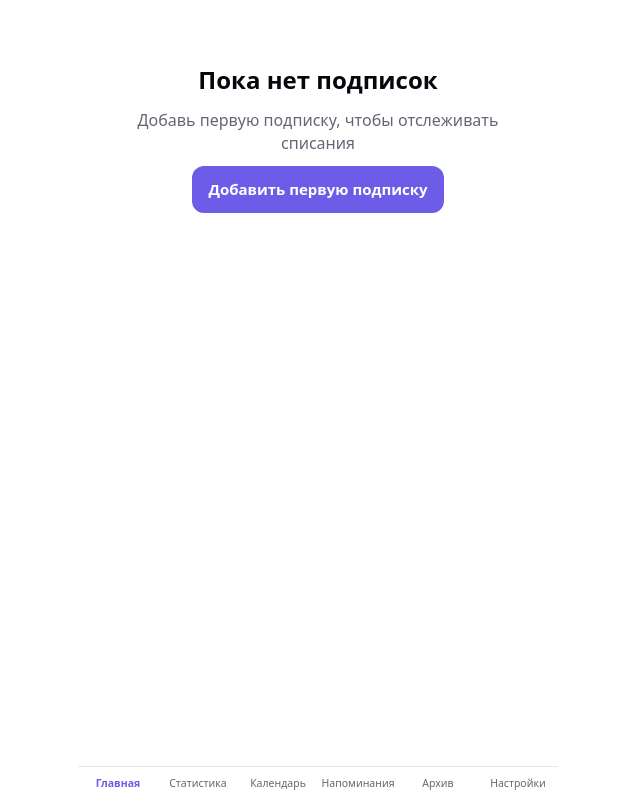
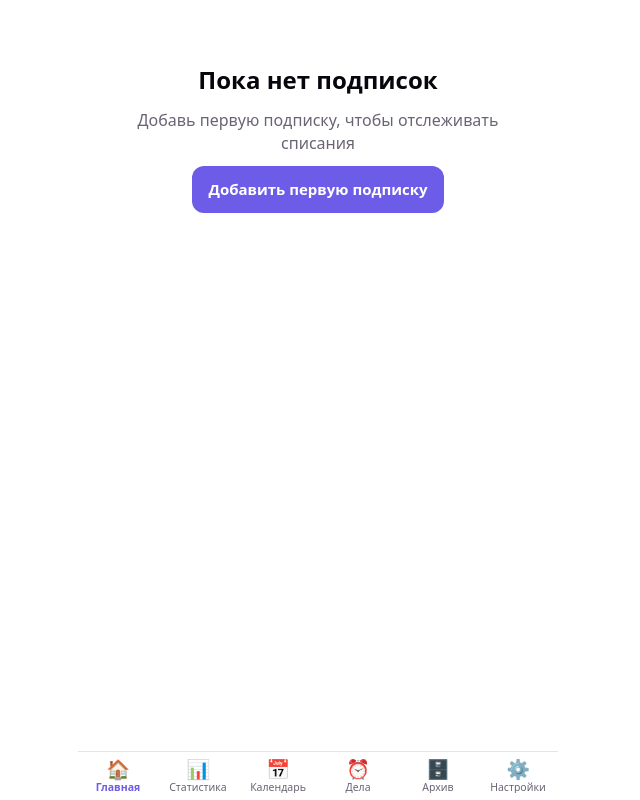
Before and after one commit to vysockiymark01-prog/subscription-tracker, a React (Vite) app: page / in a window 1280 px wide. Both pictures are taken after a click on the button "Продолжить без подписок". Shown: the whole page, without its empty margins (322-962 px from the left). Built offline with nearby package versions, Linux system fonts and the light colour scheme.

Commit message:
Иконки в нижнем меню, короче подпись «Дела» — компактнее без свайпов

```diff
--- a/src/App.css
+++ b/src/App.css
@@ -95,12 +95,29 @@
 
 .bottom-nav__item {
   flex: 1;
+  min-width: 0;
   border: none;
   background: none;
-  padding: 10px 2px;
+  display: flex;
+  flex-direction: column;
+  align-items: center;
+  gap: 2px;
+  padding: 8px 2px 7px;
+  color: var(--text);
+}
+
+.bottom-nav__icon {
+  font-size: 19px;
+  line-height: 1;
+}
+
+.bottom-nav__label {
   font-size: 10.5px;
-  line-height: 1.2;
-  color: var(--text);
+  line-height: 1.15;
+  max-width: 100%;
+  white-space: nowrap;
+  overflow: hidden;
+  text-overflow: ellipsis;
 }
 
 .bottom-nav__item--active {
--- a/src/components/BottomNav.jsx
+++ b/src/components/BottomNav.jsx
@@ -1,12 +1,12 @@
 import { useLanguage } from '../context/LanguageContext.jsx';
 
 const TABS = [
-  { id: 'home', key: 'nav.home' },
-  { id: 'stats', key: 'nav.stats' },
-  { id: 'calendar', key: 'nav.calendar' },
-  { id: 'reminders', key: 'nav.reminders' },
-  { id: 'archive', key: 'nav.archive' },
-  { id: 'settings', key: 'nav.settings' },
+  { id: 'home', key: 'nav.home', icon: '🏠' },
+  { id: 'stats', key: 'nav.stats', icon: '📊' },
+  { id: 'calendar', key: 'nav.calendar', icon: '📅' },
+  { id: 'reminders', key: 'nav.reminders', icon: '⏰' },
+  { id: 'archive', key: 'nav.archive', icon: '🗄️' },
+  { id: 'settings', key: 'nav.settings', icon: '⚙️' },
 ];
 
 export default function BottomNav({ active, onChange }) {
@@ -19,7 +19,10 @@ export default function BottomNav({ active, onChange }) {
           className={`bottom-nav__item${active === tab.id ? ' bottom-nav__item--active' : ''}`}
           onClick={() => onChange(tab.id)}
         >
-          {t(tab.key)}
+          <span className="bottom-nav__icon" aria-hidden="true">
+            {tab.icon}
+          </span>
+          <span className="bottom-nav__label">{t(tab.key)}</span>
         </button>
       ))}
     </nav>
--- a/src/i18n/locales/be.js
+++ b/src/i18n/locales/be.js
@@ -3,7 +3,7 @@ export default {
   'nav.home': 'Галоўная',
   'nav.stats': 'Статыстыка',
   'nav.calendar': 'Каляндар',
-  'nav.reminders': 'Напаміны',
+  'nav.reminders': 'Справы',
   'nav.archive': 'Архіў',
   'nav.settings': 'Налады',
 
--- a/src/i18n/locales/kk.js
+++ b/src/i18n/locales/kk.js
@@ -3,7 +3,7 @@ export default {
   'nav.home': 'Басты бет',
   'nav.stats': 'Статистика',
   'nav.calendar': 'Күнтізбе',
-  'nav.reminders': 'Еске салулар',
+  'nav.reminders': 'Естелік',
   'nav.archive': 'Мұрағат',
   'nav.settings': 'Баптаулар',
 
--- a/src/i18n/locales/ru.js
+++ b/src/i18n/locales/ru.js
@@ -3,7 +3,7 @@ export default {
   'nav.home': 'Главная',
   'nav.stats': 'Статистика',
   'nav.calendar': 'Календарь',
-  'nav.reminders': 'Напоминания',
+  'nav.reminders': 'Дела',
   'nav.archive': 'Архив',
   'nav.settings': 'Настройки',
 
--- a/src/i18n/locales/uk.js
+++ b/src/i18n/locales/uk.js
@@ -3,7 +3,7 @@ export default {
   'nav.home': 'Головна',
   'nav.stats': 'Статистика',
   'nav.calendar': 'Календар',
-  'nav.reminders': 'Нагадування',
+  'nav.reminders': 'Справи',
   'nav.archive': 'Архів',
   'nav.settings': 'Налаштування',
 
--- a/src/i18n/locales/uz.js
+++ b/src/i18n/locales/uz.js
@@ -3,7 +3,7 @@ export default {
   'nav.home': 'Bosh sahifa',
   'nav.stats': 'Statistika',
   'nav.calendar': 'Kalendar',
-  'nav.reminders': 'Eslatmalar',
+  'nav.reminders': 'Eslatma',
   'nav.archive': 'Arxiv',
   'nav.settings': 'Sozlamalar',
 
```
